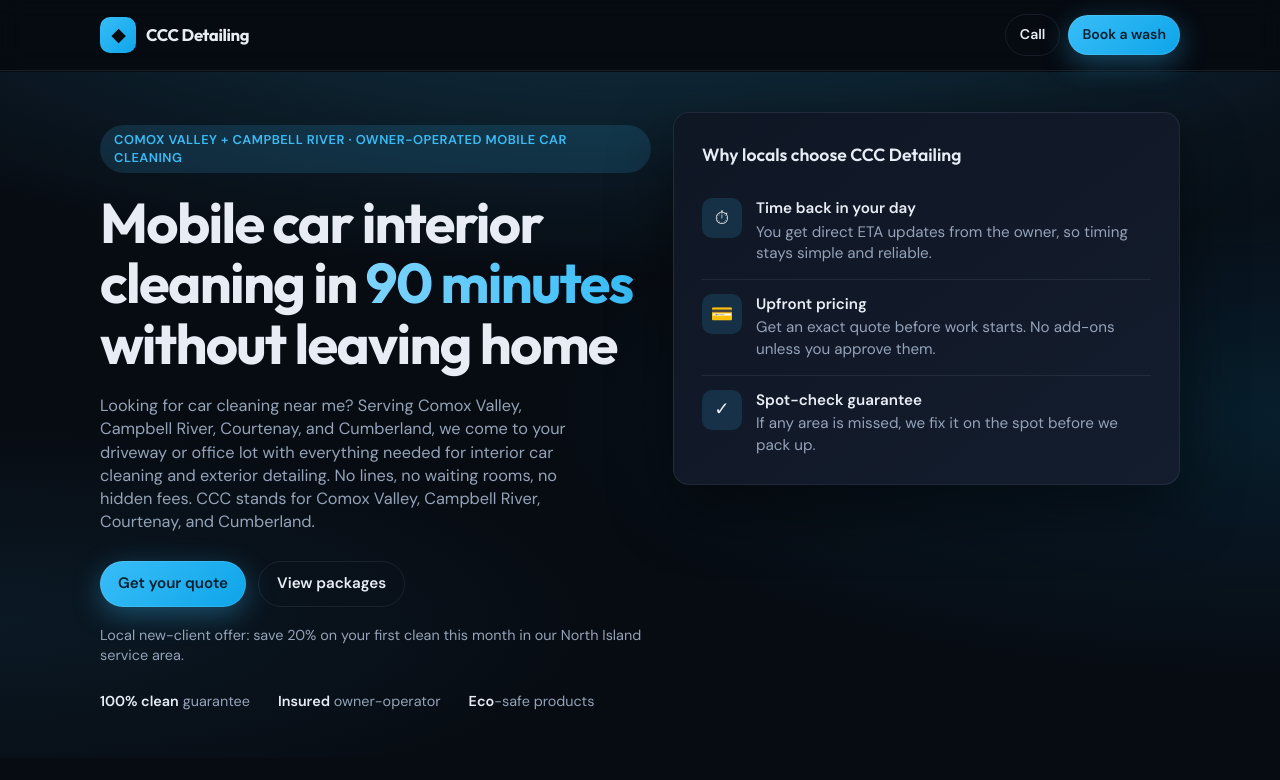
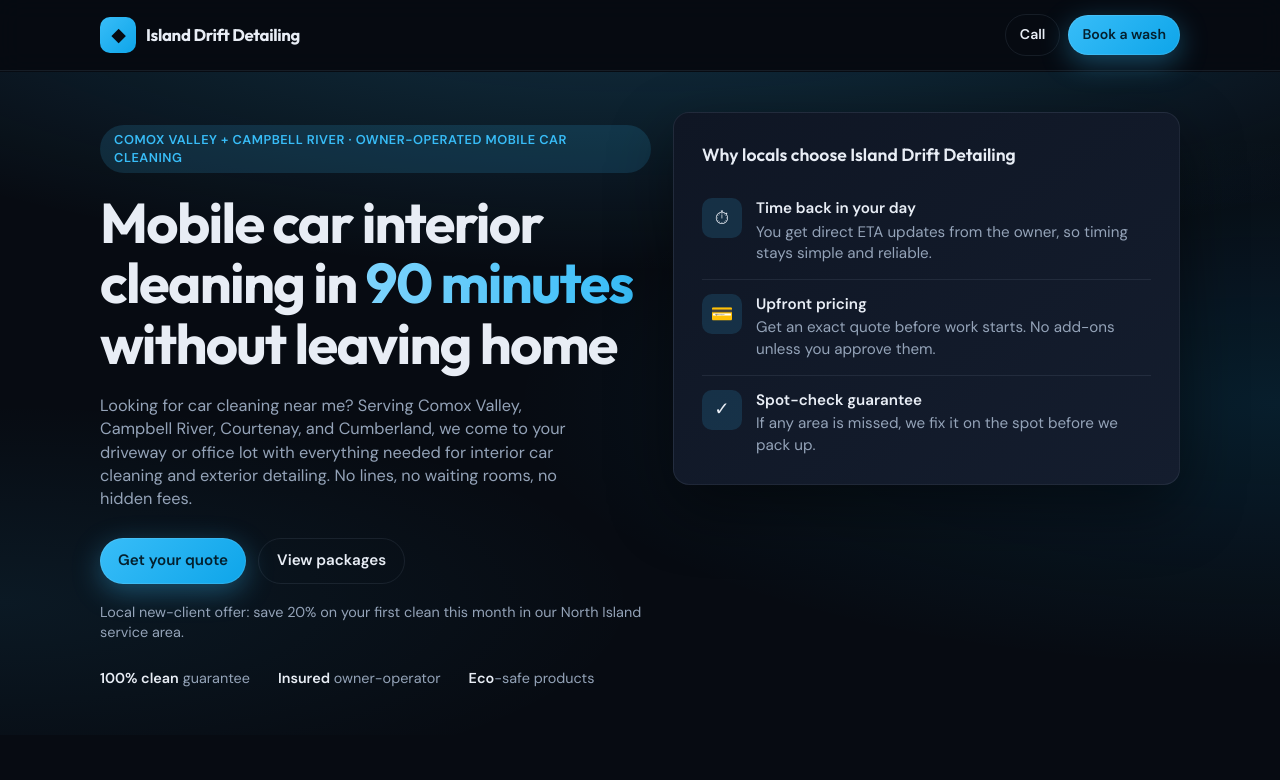
Before and after one commit to magzim21/cleaning-landing-page, a plain HTML site: page index.html in a window 1280 px wide. Shown: the top 780 px of the page. Drawn offline with Linux system fonts and the light colour scheme.

Commit message:
fix: renamed to island drift detailing

```diff
--- a/index.html
+++ b/index.html
@@ -2,11 +2,11 @@
 <html lang="en">
   <head>
     <meta charset="utf-8">
-    <title>Mobile Car Interior Cleaning in Comox Valley & Campbell River | CCC Detailing</title>
+    <title>Mobile Car Interior Cleaning in Comox Valley & Campbell River | Island Drift Detailing</title>
     <meta name="viewport" content="width=device-width, initial-scale=1">
-    <meta name="description" content="Need car interior cleaning near you? CCC Detailing provides owner-operated mobile car cleaning, car detailing, and car steam cleaning across Comox Valley, Campbell River, Courtenay, and Cumberland.">
+    <meta name="description" content="Need car interior cleaning near you? Island Drift Detailing provides owner-operated mobile car cleaning, car detailing, and car steam cleaning across Comox Valley, Campbell River, Courtenay, and Cumberland.">
     <meta name="robots" content="index, follow">
-    <meta property="og:title" content="Mobile Car Interior Cleaning | CCC Detailing">
+    <meta property="og:title" content="Mobile Car Interior Cleaning | Island Drift Detailing">
     <meta property="og:description" content="Mobile car cleaning and interior detailing in Comox Valley, Campbell River, Courtenay, and Cumberland. We come to your driveway with pro tools.">
     <meta property="og:type" content="website">
     <meta property="og:locale" content="en_CA">
@@ -15,7 +15,7 @@
       {
         "@context": "https://schema.org",
         "@type": "AutoDetailing",
-        "name": "CCC Detailing",
+        "name": "Island Drift Detailing",
         "description": "Owner-operated mobile car interior cleaning, car detailing, and car steam cleaning service in the Comox Valley and Campbell River area.",
         "telephone": "+1-778-984-0698",
         "email": "book@maxim.run",
@@ -1145,7 +1145,7 @@
       <div class="inner">
         <a class="brand" href="#top">
           <span class="brand-mark" aria-hidden="true">◆</span>
-          CCC Detailing
+          Island Drift Detailing
         </a>
         <div class="header-center" aria-label="Business address and mobile number">
           <p class="header-contact">
@@ -1176,7 +1176,7 @@
             <h1>Mobile car interior cleaning in <span>90 minutes</span> without leaving home</h1>
             <p class="hero-lede">
               Looking for car cleaning near me? Serving Comox Valley, Campbell River, Courtenay, and Cumberland, we come to your driveway or office lot with everything needed for interior car cleaning and exterior detailing.
-              No lines, no waiting rooms, no hidden fees. CCC stands for Comox Valley, Campbell River, Courtenay, and Cumberland.
+              No lines, no waiting rooms, no hidden fees.
             </p>
             <div class="hero-cta">
               <a class="btn btn-primary js-open-booking" href="#booking-modal" data-booking-source="Hero CTA">Get your quote</a>
@@ -1190,7 +1190,7 @@
             </ul>
           </div>
           <aside class="hero-card" aria-labelledby="today-title">
-            <h2 id="today-title">Why locals choose CCC Detailing</h2>
+            <h2 id="today-title">Why locals choose Island Drift Detailing</h2>
             <div class="slot">
               <div class="slot-icon" aria-hidden="true">⏱</div>
               <p>
@@ -1364,7 +1364,7 @@
       <section class="alt" id="book">
         <div class="wrap">
           <div class="cta-band">
-            <h2>Get your CCC Detailing quote in under 10 minutes</h2>
+            <h2>Get your Island Drift Detailing quote in under 10 minutes</h2>
             <p>Tell us your vehicle and address and we will reply with exact pricing, nearest available slot in Comox Valley, Campbell River, Courtenay, or Cumberland, and your 20% first-clean code.</p>
             <div style="display:flex;flex-wrap:wrap;gap:12px;justify-content:center;">
               <a class="btn btn-primary js-open-booking" href="#booking-modal" data-booking-source="Offer CTA">Claim my 20% offer</a>
@@ -1453,7 +1453,7 @@
     <footer class="site-footer">
       <div class="inner">
         <div>
-          <p>© <span id="y"></span> CCC Detailing (Comox Valley · Campbell River · Courtenay · Cumberland). Owner-operated mobile detailing.</p>
+          <p>© <span id="y"></span> Island Drift Detailing (Comox Valley · Campbell River · Courtenay · Cumberland). Owner-operated mobile detailing.</p>
           <p class="footer-address">8873 Driftwood<br>Black Creek, British Columbia V9J 1A9<br>Canada<br><a href="mailto:book@maxim.run">book@maxim.run</a></p>
         </div>
         <div class="footer-links">
```
